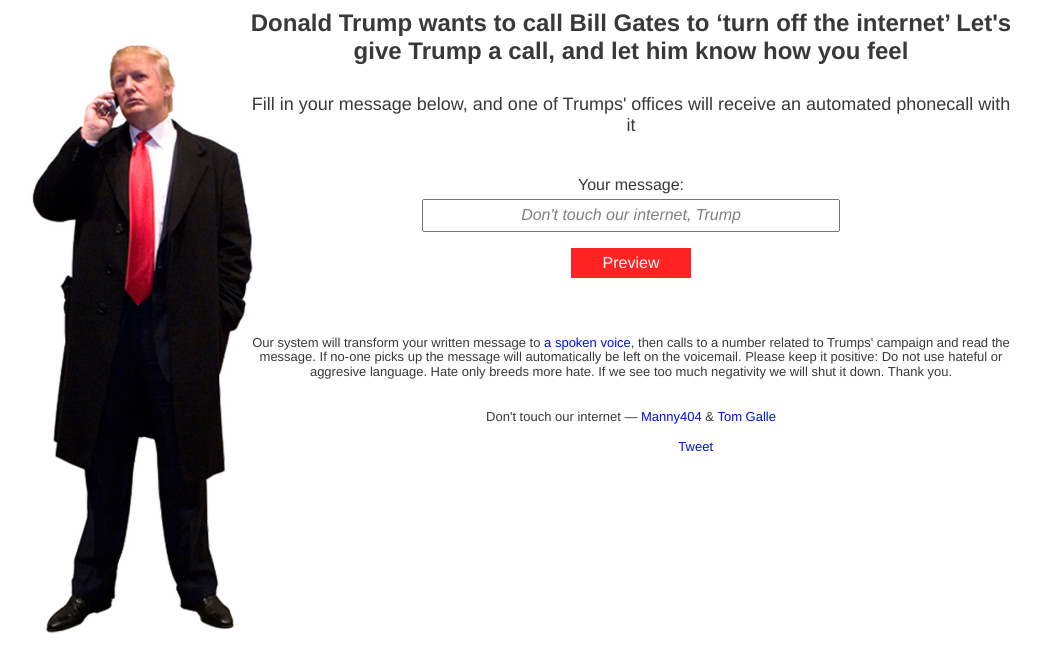
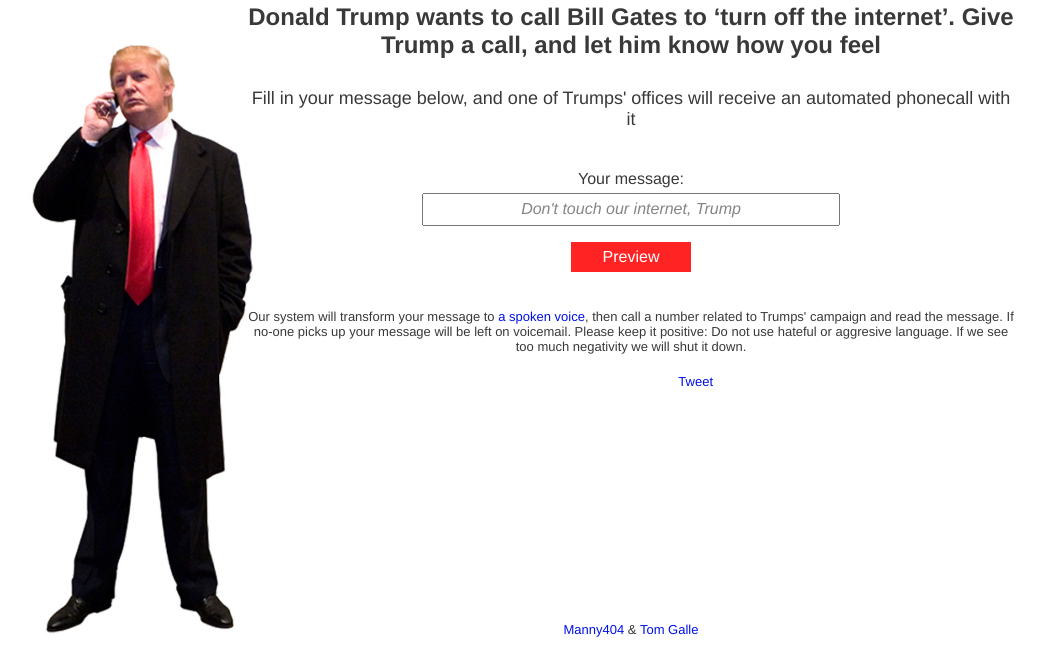
Before and after one commit to tomgalle/calltrumptoday, a plain HTML site: page index.html in a window 1280 px wide. Shown: the part 142-800 px from the top of the page, without its empty margins (9-1054 px from the left). Drawn offline with nearby package versions, Linux system fonts and the light colour scheme.

Commit message:
front-end

```diff
--- a/css/main.css
+++ b/css/main.css
@@ -44,7 +44,7 @@
 }
 
 .wrapper h1{
-  font-size: 65px;
+  font-size: 60px;
   margin: 0px;
   margin-bottom: 25px;
   font-family: 'Raleway', sans-serif;
@@ -61,6 +61,7 @@
 
 h2 {
   margin: 7px 0px;
+  font-size: 24px;
   /*color: #2b2b2b;*/
 
 }
@@ -75,7 +76,7 @@
 
 .inputsection{
   /*background-color: red;*/
-  height: 120px;
+  height: 100px;
   /*color: #2b2b2b;*/
 
 }
@@ -88,7 +89,7 @@
   height: 15px;
   padding: 7px;
   text-align: center;
-  color: gray;
+  color: #858585;
   font-style: italic;
   font-size: 16px;
 
@@ -197,8 +198,16 @@
 }
 
 .credits{
-  margin-top: 30px;
-  margin-bottom: 15px;
+  /*margin-top: 30px;*/
+  /*margin-bottom: 15px;*/
+  position: fixed;
+  bottom: 20px;
+/*  color: gray;*/
+  font-size: 13px;
+  /*text-align: center;*/
+  left: 0;
+  right: 0;
+
 }
 
 footer a{
@@ -216,6 +225,7 @@
   width: 164px;
   height: 22px;
   margin: 0 auto;
+  margin-top: 20px;
   /*margin-top: 10px;*/
 /*  position: relative;
   left: 20px;*/
@@ -242,9 +252,15 @@
 }
 
 
+@media screen and (max-width: 640px) {
+  .inputsection input {width: 320px;}
+}
 
 
 
+@media screen and (max-width: 480px) {
+  .inputsection input {width: 280px;}
+}
 
 
 
@@ -270,4 +286,5 @@
   }
 
 
+
 */
--- a/index.html
+++ b/index.html
@@ -61,8 +61,8 @@
             <!-- HEADER -->
              <header>
                 <h1>CALL TRUMP</h1>
-                <h2>Donald Trump wants to call Bill Gates to ‘turn off the internet’
-                Let's give Trump a call, and let him know how you feel</h2>
+                <h2>Donald Trump wants to call Bill Gates to ‘turn off the internet’.
+                Give Trump a call, and let him know how you feel</h2>
                 <p>Fill in your message below, and one of Trumps' offices will receive an automated phonecall with it</p>
              </header>
 
@@ -89,11 +89,9 @@
             <!-- FOOTER -->
              <footer>
                 <div class="note">
-                    Our system will transform your written message to <a href="https://goo.gl/QlCzsy">a spoken voice</a>, then calls to a number related to Trumps' campaign and read the message. If no-one picks up the message will automatically be left on the voicemail. Please keep it positive: <span> Do not use hateful or aggresive language.</span> Hate only breeds more hate. If we see too much negativity we will shut it down. Thank you.
+                    Our system will transform your message to <a href="https://goo.gl/QlCzsy">a spoken voice</a>, then call a number related to Trumps' campaign and read the message. If no-one picks up your message will be left on voicemail. Please keep it positive: <span> Do not use hateful or aggresive language.</span> If we see too much negativity we will shut it down.
                 </div>
-                <div class="credits">
-                    Don't touch our internet — <a href="https://http://art404.com/">Manny404</a> &amp; <a href="https://www.facebook.com/tomgalledotcom">Tom Galle</a>
-                </div>
+
                 <div class="social">
                     <div class="fb-like" data-href="http://www.calltrump.today/" data-layout="button_count" data-action="like" data-show-faces="false" data-share="false"></div>
                     <div class="twitter">
@@ -101,6 +99,13 @@
                         <script>!function(d,s,id){var js,fjs=d.getElementsByTagName(s)[0],p=/^http:/.test(d.location)?'http':'https';if(!d.getElementById(id)){js=d.createElement(s);js.id=id;js.src=p+'://platform.twitter.com/widgets.js';fjs.parentNode.insertBefore(js,fjs);}}(document, 'script', 'twitter-wjs');</script>
                     </div>
                 </div> <!-- social -->
+
+
+                <div class="credits">
+                    <a href="https://http://art404.com/">Manny404</a> &amp; <a href="https://www.facebook.com/tomgalledotcom">Tom Galle</a>
+                </div>
+
+
 
              </footer>
 
```
